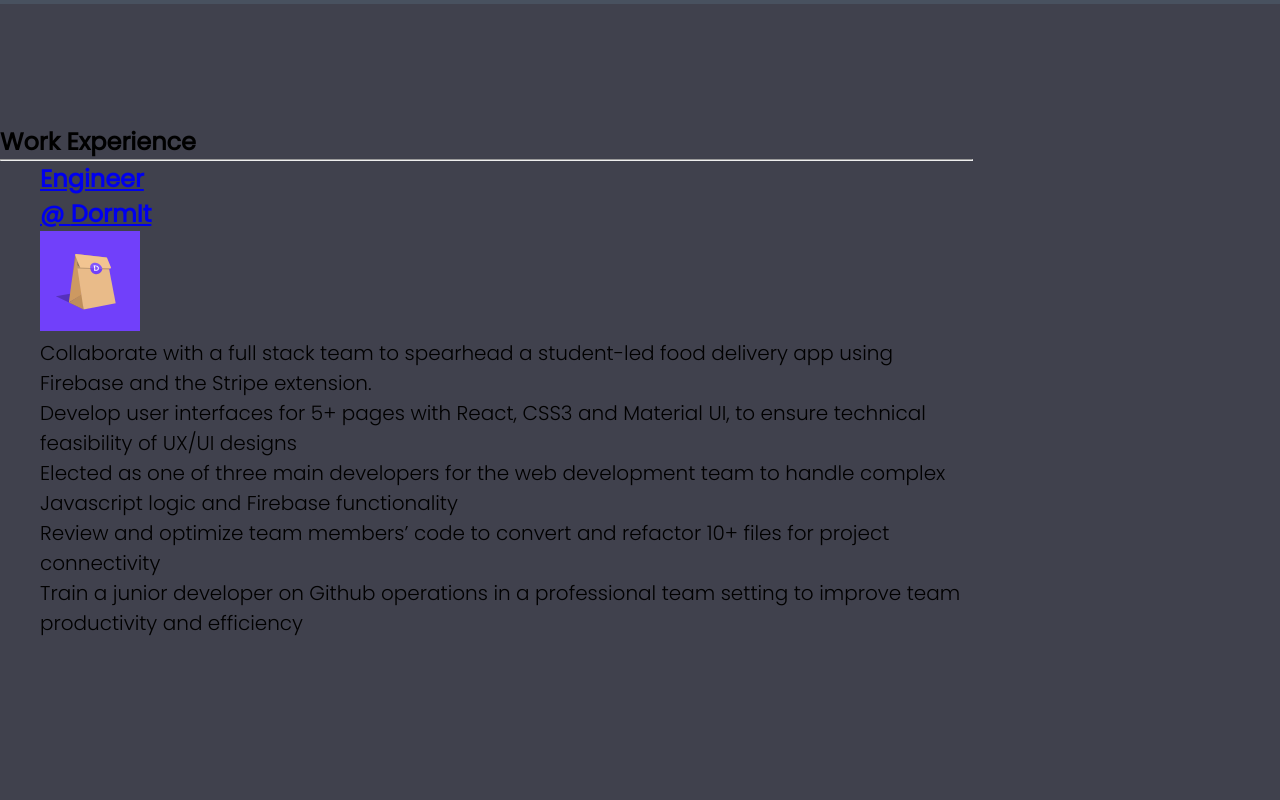
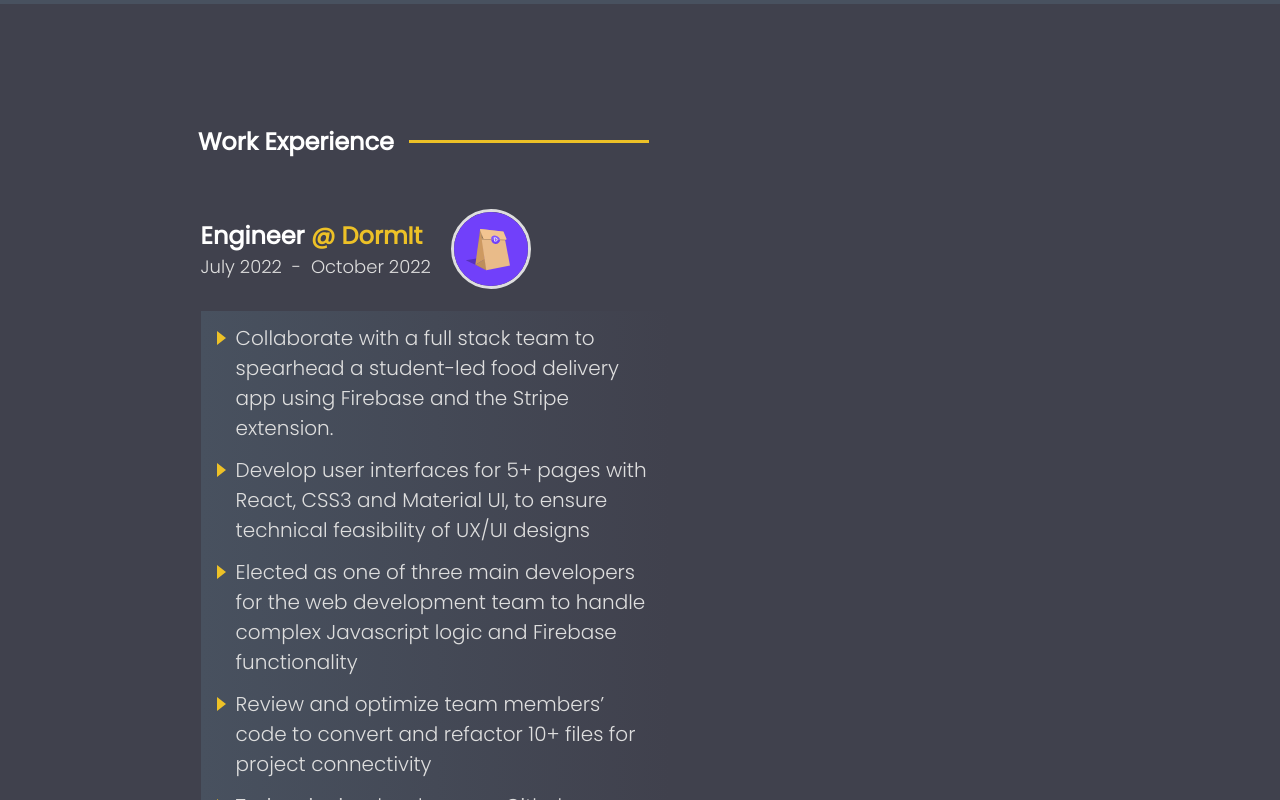
Before and after one commit to dbinlee3/ben-and-queries, a React (Create React App) app: page / in a window 1280 px wide. Shown: the part 2860-3660 px from the top of the page. Before the commit the page ends 3618 px from the top, so only its background shows below. Built offline with nearby package versions, Linux system fonts and the light colour scheme.

Commit message:
Added Work section

```diff
--- a/src/pages/experience/Experience.module.css
+++ b/src/pages/experience/Experience.module.css
@@ -3,11 +3,13 @@
     height: auto;
     background-color: var(--primary-dark);
     display: flex;
-    justify-content: space-between;
+    justify-content: center;
 }
 
 .content {
     max-width: 1100px;
     width: 76%;
     padding: 120px 0;
+    display: flex;
+    justify-content: space-between;
 }
--- a/src/pages/experience/work/Work.js
+++ b/src/pages/experience/work/Work.js
@@ -15,10 +15,12 @@ function Work() {
 
                         <div className={styles.entryHeader}>
                             <div className={styles.entryHeaderText}>
-                                <a href={item.link} target="_blank" rel="noopener noreferrer">
+                                <a className={styles.jobTitle} href={item.link} target="_blank" rel="noopener noreferrer">
                                     <h3>{item.title}</h3>
-                                    <h3>@ {item.name}</h3>
+                                    <h3 className={styles.jobTitleGold}> @ {item.name}</h3>
                                 </a>
+
+                                <h5>{item.dates.start}&nbsp; - &nbsp;{item.dates.end}</h5>
                             </div>
 
                             <a className={styles.entryImgLink} href={item.link} target="_blank" rel="noopener noreferrer">
@@ -26,14 +28,14 @@ function Work() {
                             </a>
                         </div>
 
-                        <div className={styles.descriptionContainer}>
+                        <ul className={styles.descriptionContainer}>
                             {item.bullets.map((bullet) => {
-                                return <li>
+                                return <li className={styles.description}>
                                     <div className={styles.triangle} />
                                     <p>{bullet}</p>
                                 </li>
                             })}
-                        </div>
+                        </ul>
                     </li>
                 })}
             </ul>
--- a/src/pages/experience/work/Work.module.css
+++ b/src/pages/experience/work/Work.module.css
@@ -0,0 +1,100 @@
+.container {
+    max-width: 540px;
+    display: flex;
+    flex-direction: column;
+    align-items: center;
+    grid-gap: 50px;
+}
+
+.header {
+    display: flex;
+    align-items: center;
+    grid-gap: clamp(8px, 1.2vw, 18px);
+}
+
+.header h3 {
+    color: var(--font-light);
+}
+
+.header hr {
+    height: 3px;
+    width: 240px;
+    background-color: var(--secondary);
+    border: none;
+}
+
+.content {
+    width: 90%;
+}
+
+.entryContainer {
+    width: inherit;
+    height: auto;
+}
+
+.entryHeader {
+    display: flex;
+    align-items: center;
+    grid-gap: 20px;
+}
+
+.jobTitle {
+    text-decoration: none;
+    color: var(--font-light);
+}
+
+.jobTitle > h3 {
+    display: inline;
+}
+
+.jobTitleGold {
+    color: var(--secondary);
+}
+
+.entryHeaderText > h5 {
+    color: var(--font);
+}
+
+.entryImgLink {
+    width: 80px;
+    height: 80px;
+    border-radius: 50%;
+
+}
+
+.entryImg {
+    width: inherit;
+    border-radius: 50%;
+    border: 3px solid var(--font);
+    box-sizing: border-box;
+}
+
+.descriptionContainer {
+    margin-top: 22px;
+    width: 100%;
+    height: auto;
+    padding: 12px 16px;
+    background: linear-gradient(to right, var(--primary), rgb(0,0,0,0));
+    display: flex;
+    flex-direction: column;
+    grid-gap: 12px;
+
+}
+
+.description {
+    display: flex;
+    grid-gap: 10px;
+}
+
+.triangle {
+    margin-top: 8px;
+    width: 0;
+    height: 0;
+    border-left: 9px solid var(--secondary);
+    border-top: 7px solid transparent;
+    border-bottom: 7px solid transparent;
+}
+
+.description > p {
+    color: var(--font);
+}
```
